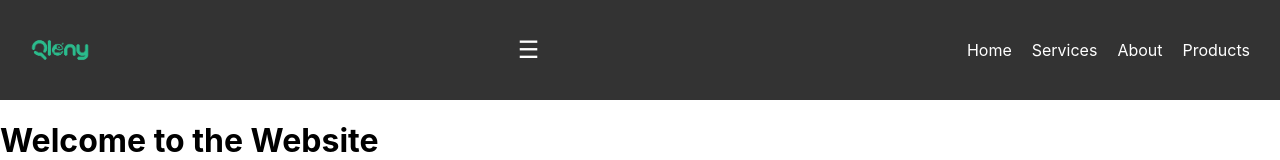
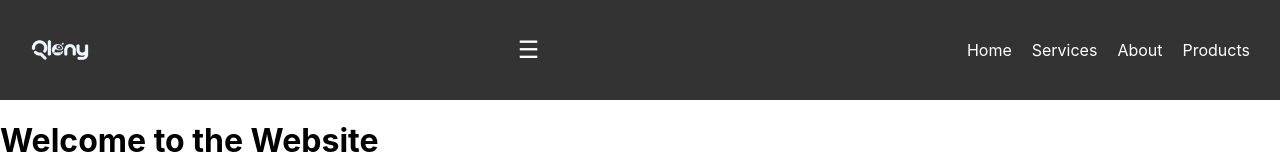
Before and after one commit to clyuu/Qlony, a React (Create React App) app in the folder my-app/: page / in a window 1280 px wide. Shown: the top 160 px of the page. Built offline with nearby package versions, Linux system fonts and the light colour scheme.

Commit message:
Describe your changes

```diff
--- a/my-app/src/Navbar.js
+++ b/my-app/src/Navbar.js
@@ -13,7 +13,7 @@ const Navbar = () => {
       <div className="navbar-container">
         <div className="navbar-logo">
           <img
-            src={require('./Resources/Untitled design (25).png')}
+            src={require('./Resources/Untitled design (26).png')}
             alt="Logo"
             className="logo-image"
           />
```
